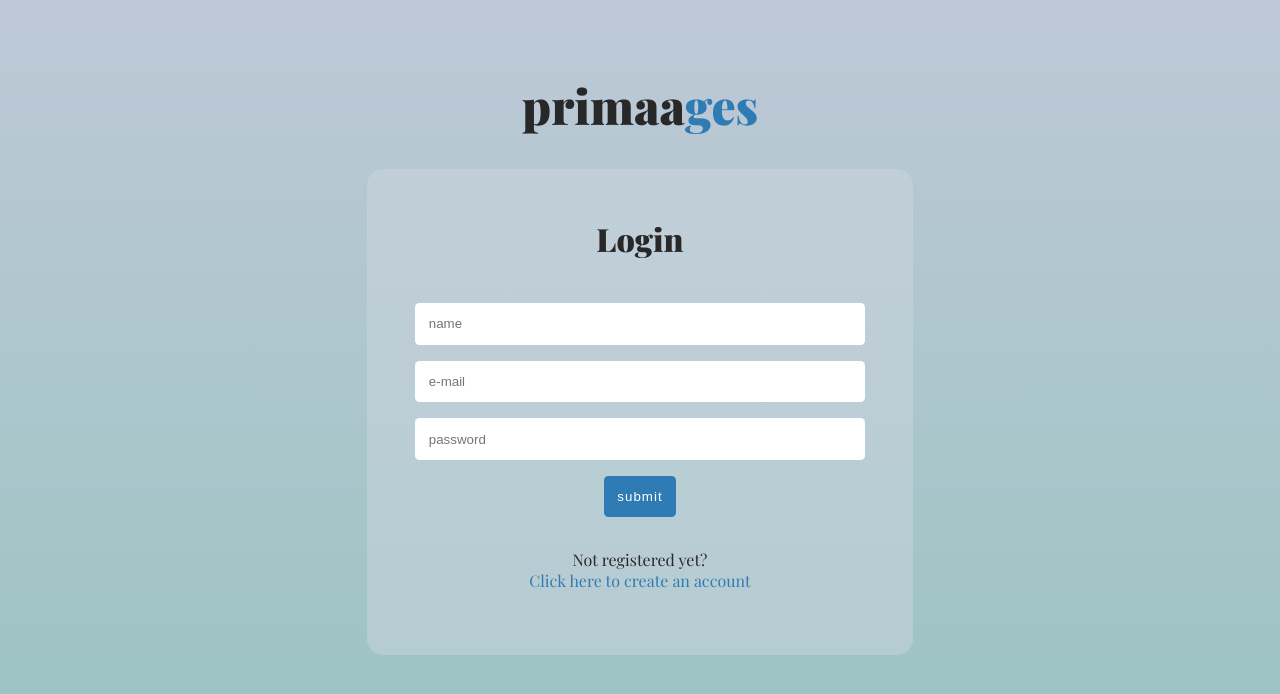
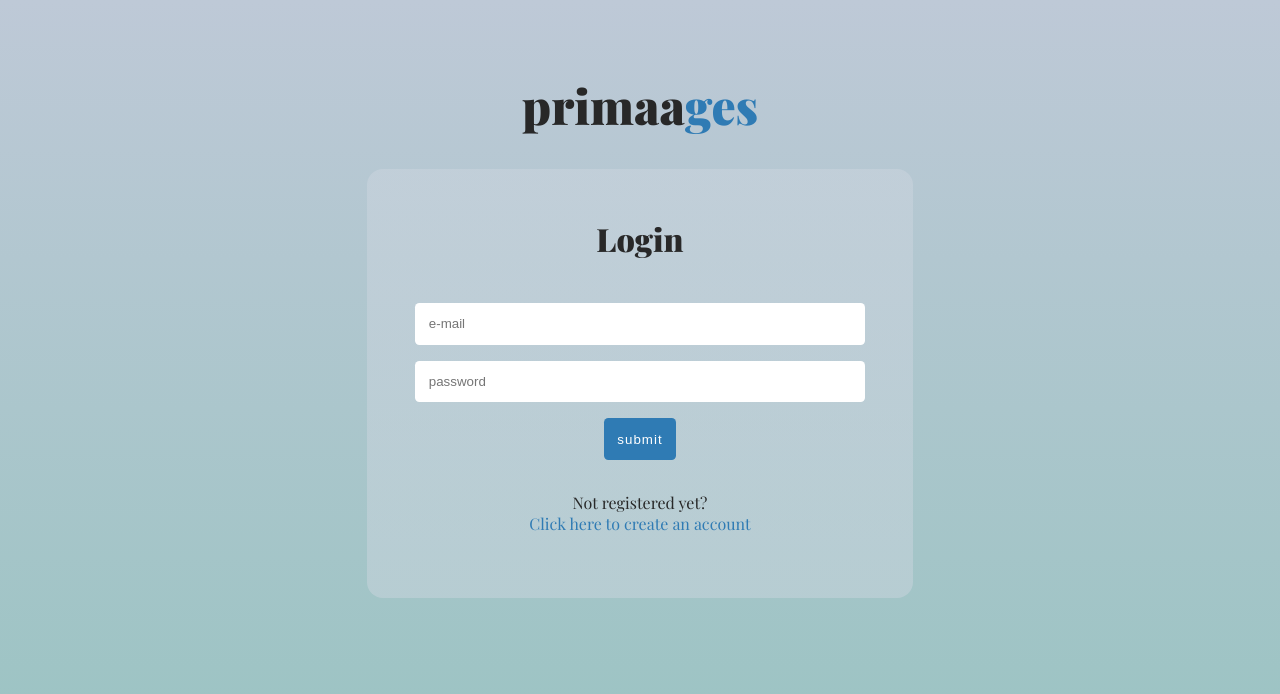
Before and after one commit to BoogieMonsta/primaages-front, an Angular app: page /login in a window 1280 px wide. Shown: the top 694 px of the page. Built offline with nearby package versions, Linux system fonts and the light colour scheme.

Commit message:
gallery scroll WIP

```diff
--- a/src/app/components/login/login.component.html
+++ b/src/app/components/login/login.component.html
@@ -1,14 +1,14 @@
 <section class="login-container">
   <h2>Login</h2>
   <form [formGroup]="loginForm" class="login-form" (ngSubmit)="login()">
-    <p [ngClass]="{ 'has-error': isSubmitted && formControls['name'].errors }">
+    <!-- <p [ngClass]="{ 'has-error': isSubmitted && formControls['name'].errors }">
       <input
         class="login-form-field"
         type="name"
         placeholder="name"
         formControlName="name"
       />
-    </p>
+    </p> -->
 
     <div *ngIf="isSubmitted && formControls['name'].errors" class="help-block">
       <div *ngIf="formControls['name'].errors['required']">
```
